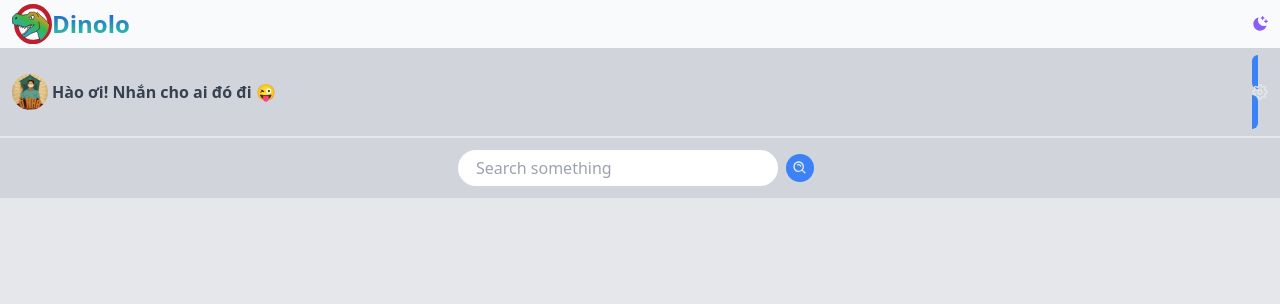
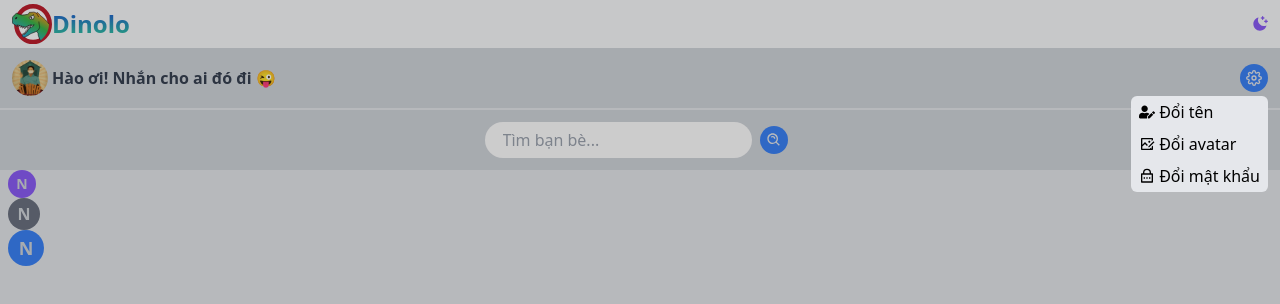
Before and after one commit to haola1210/projectX, a React (Create React App) app in the folder client/: page / in a window 1280 px wide. Both pictures are taken after a click on the element 1260 px from the left and 92 px from the top of the page. Shown: the top 304 px of the page. Built offline with nearby package versions, Linux system fonts and the light colour scheme.

Commit message:
fixed layout bug yesterday, add axios, create dropdown button and search, update README

```diff
--- a/client/package.json
+++ b/client/package.json
@@ -7,6 +7,7 @@
     "@testing-library/jest-dom": "^5.14.1",
     "@testing-library/react": "^11.2.7",
     "@testing-library/user-event": "^12.8.3",
+    "axios": "^0.21.1",
     "react": "^17.0.2",
     "react-dom": "^17.0.2",
     "react-icons": "^4.2.0",
--- /dev/null
+++ b/client/src/axios/axios.config.js
@@ -0,0 +1,7 @@
+import axios from "axios"
+
+const instance = axios.create({
+    baseURL : "https://jsonplaceholder.typicode.com/"
+})
+
+export default instance
--- a/client/src/components/ChatManager.jsx
+++ b/client/src/components/ChatManager.jsx
@@ -1,14 +1,33 @@
 import React from 'react';
 import img from "../assets/stayhome.jpg"
 import { FiSettings } from "react-icons/fi";
-import { BiSearchAlt } from "react-icons/bi";
-import DropDown from './DropDown';
+import { FaUserEdit } from "react-icons/fa";
+import { RiImageEditLine, RiLockPasswordLine } from "react-icons/ri";
+import ButtonDropDown from "./DropDown/ButtonDropDown"
+import SearchDropDown from './DropDown/SearchDropDown';
+import TempAvatar from './TempAvatar';
 
 const SettingBtn = (props) => (
     <span className="rounded-btn bg-blue-500 text-gray-200 dark:text-gray-800 dark:bg-yellow-500">
         <FiSettings />
     </span>
 )
+
+const SettingItem = ({icon, content}) => (
+    <div className="flex justify-center items-center">
+        <span className="pr-1">{icon}</span>
+
+        <span className="">{content}</span>
+    </div>
+)
+
+const settingList = [
+    { icon : <FaUserEdit />, content : "Đổi tên" },
+    { icon : <RiImageEditLine />, content : "Đổi avatar" },
+    { icon : <RiLockPasswordLine />, content : "Đổi mật khẩu" },
+]
+
+const listOfSettingItem = settingList.map(({ icon, content }) => <SettingItem icon={icon} content={content} />)
 
 function ChatMananger(props) {
     const userName = "Hào"
@@ -27,26 +46,21 @@ function ChatMananger(props) {
                         </h2>
                     </span>
 
-                    {/* <DropDown auto={true} list={[1, 2, 3]} Btn={SettingBtn} />  */}
-                    <span>
-                        <SettingBtn />
-                    </span>
+                    <ButtonDropDown auto={true} list={listOfSettingItem} Btn={SettingBtn} />
+                    {/*  */}
 
                 </div>
 
                 {/* search input & result */}
-                <div className="w-full px-3 py-2 flex justify-center items-center">
-                    <input type="text" className="styled-input rounded-full" placeholder="Search something"/>
-                    <span className="rounded-btn m-2 bg-blue-500 text-gray-200 dark:text-gray-800 dark:bg-yellow-500">
-                        <BiSearchAlt />
-                    </span>
-                </div>
+                <SearchDropDown />
 
             </div>
 
             {/* body */}
             <div className="w-full flex-grow px-2">
-
+                <TempAvatar character="N" size="sm" />
+                <TempAvatar character="N" size="md" />
+                <TempAvatar character="N" size="lg" />
             </div>
 
         </div>
--- /dev/null
+++ b/client/src/components/DropDown/ButtonDropDown.jsx
@@ -0,0 +1,42 @@
+import React, { useState } from 'react';
+
+const WrapItem = ({ children }) => (
+    <li className="hover:bg-gray-400 px-2 py-1 flex items-center justify-start flex-grow rounded-md">
+        { children }
+    </li>
+)
+
+function ButtonDropDown({ auto, Btn, list }) {
+    const [show, setShow] = useState(false)
+
+    return (
+        <>
+            {
+                list && list.length !== 0 && show &&
+                (<div
+                    onClick={() => setShow(false)}
+                    className="absolute w-screen h-screen bg-black bg-opacity-20 top-0 left-0"
+                    style={{zIndex : 2}}
+                />)
+            }
+            <div className="relative">
+                <div onClick={() => setShow(prev => !prev)} >
+                    <Btn />
+                </div>
+
+                {list && list.length !== 0 && show && (
+                    <div className={`absolute z-10 bg-gray-200 w-${!!auto ? "auto" : "full"} top-8 right-0 flex flex-col w-max rounded-md`}>
+                        {
+                            list.map((item, id) => (
+                                <WrapItem key={id}>{item}</WrapItem>
+                            ))
+                        }
+                    </div>
+                )}
+            </div>
+        </>
+
+    );
+}
+
+export default ButtonDropDown;
--- /dev/null
+++ b/client/src/components/DropDown/SearchDropDown.jsx
@@ -0,0 +1,83 @@
+import React, { useState } from 'react';
+import { BiSearchAlt, BiLoaderCircle } from "react-icons/bi";
+import useSearchUser from "../../hooks/useSearchUser"
+import TempAvatar from "../TempAvatar"
+
+function SearchDropDown() {
+
+    const [searchState, passString, show, setShow] = useSearchUser()
+    const [value, setValue] = useState("")
+
+
+
+    return (
+        <div className="w-full px-3 py-2 flex justify-center items-center">
+            {
+                show &&
+                (<div
+                    onClick={() => setShow(false)}
+                    className="absolute w-screen h-screen bg-black bg-opacity-20 top-0 left-0"
+                    style={{zIndex : 0}}
+                />)
+            }
+            <div className="relative">
+                <input
+                    type="text"
+                    className="styled-input rounded-full"
+                    placeholder="Tìm bạn bè..."
+                    onChange={e => setValue(e.target.value)}
+                    value = {value}
+                />
+
+                {/* dropdown  */}
+                {
+                    show &&
+                    <div
+                        style={{zIndex : 1}}
+                        className="absolute w-full max-w-sx bg-gray-200 flex flex-col top-12 left-0 rounded-md"
+                    >
+                        {
+                            searchState.data && searchState.data.length === 0 &&
+                            (<p className="bg-yellow-100 p-1 font-semibold text-gray-900 text-sm flex justify-center items-center rounded-md">
+                                Không tìm thấy người ấy
+                            </p>)
+                        }
+                        {
+                            searchState.error !== null &&
+                            (<p className="bg-red-300 p-1 font-semibold text-gray-900 text-sm flex justify-center items-center rounded-md">
+                                Lỗi khi tìm kiếm
+                            </p>)
+                        }
+                        {
+                            searchState.data && searchState.data.map((user, id) => (
+                                <div key={id}
+                                    className="flex flex-row justify-start items-center p-1 hover:bg-gray-400 rounded-md"
+                                    style={{zIndex: 1}}>
+                                    <TempAvatar character={user.name[0]} />
+                                    <span className="pl-1 text-sm font-semibold">
+                                        {user.name}
+                                    </span>
+                                </div>
+                            ))
+                        }
+                    </div>
+                }
+            </div>
+
+            <button
+                className="rounded-btn m-2 bg-blue-500 text-gray-200 dark:text-gray-800 dark:bg-yellow-500 disabled:opacity-50 "
+                onClick={() => passString(value, () => setValue(""))}
+                disabled={ searchState.isLoading }
+            >
+                {
+                    searchState.isLoading ? <BiLoaderCircle className="animate-spin" /> : <BiSearchAlt />
+                }
+            </button>
+
+
+
+        </div>
+    )
+}
+
+export default SearchDropDown
--- /dev/null
+++ b/client/src/components/TempAvatar.jsx
@@ -0,0 +1,29 @@
+import React from 'react';
+
+function TempAvatar({ character, size = "sm" }) {   //size: [sm, md, lg]
+    const colors = [
+        "gray",
+        "red",
+        "yellow",
+        "green",
+        "blue",
+        "indigo",
+        "purple",
+        "pink",
+    ]
+    const randomColor = colors[Math.floor(Math.random() * colors.length)]
+
+    const hw = {
+        sm : `h-7 w-7`,
+        md : `h-8 w-8`,
+        lg : `h-9 w-9`,
+    }
+
+    return (
+        <span className={`temp-avatar bg-${randomColor}-500 text-${size} ${hw[size]}`}>
+            { character }
+        </span>
+    );
+}
+
+export default TempAvatar;
--- /dev/null
+++ b/client/src/hooks/useSearchUser.js
@@ -0,0 +1,87 @@
+import { useEffect, useReducer, useState } from "react"
+import instance from "../axios/axios.config"
+
+
+const initialState = {
+    isLoading : false,
+    error : null,
+    data : null
+}
+
+const reducer = (state, action) => {
+    switch (action.type){
+        case "DO_SEARCH":
+            return {
+                ...initialState,
+                isLoading : true,
+            }
+
+        case "SEARCH_SUCCESSED":
+            return {
+                ...initialState,
+                data : action.payload
+            }
+
+        case "SEARCH_FAILURED":
+            return {
+                ...initialState,
+                error : action.error
+            }
+
+        default:
+            return initialState
+    }
+}
+
+/**
+ * action.type should be a string
+ * action.payload should be a array of users
+ * action.error should be a string of error message
+ */
+
+
+const useSearchUser = () => {
+    const [searchState, dispatch] = useReducer(reducer, initialState)
+    const [string, setString] = useState("")
+    const [show, setShow] = useState(false)
+
+    const passString = (value, cb) => {
+        console.log("click ", value)
+        setString(value)
+        cb()
+    }
+
+    useEffect(() => {
+        if(string !== ""){
+            console.log("start fetch")
+            setShow(false)
+            dispatch({
+                type : "DO_SEARCH"
+            })
+            instance
+            .get(`/users?name=${string}`)
+            .then(({ data }) => {
+                console.log(data)
+                setShow(true)
+                setString("")
+                return dispatch({
+                    type : "SEARCH_SUCCESSED",
+                    payload : data
+                })
+            })
+            .catch(error => {
+                console.log(error.message)
+                setShow(true)
+                setString("")
+                return dispatch({
+                    type : "SEARCH_FAILURED",
+                    error : error.message
+                })
+            })
+        }
+    }, [string, dispatch, setShow])
+
+    return [searchState, passString, show, setShow]
+}
+
+export default useSearchUser
--- a/client/src/index.css
+++ b/client/src/index.css
@@ -75,15 +75,36 @@
 
     }
 
+    .temp-avatar{
+    @apply
+        rounded-full
+        flex
+        justify-center
+        items-center
+        font-semibold
+        text-gray-300
+    }
+
+    .smooth-transform {
+        @apply
+            transition
+            duration-500
+    }
+
     .rounded-btn{
         @apply
+            flex
+            justify-center
+            items-center
             p-1
             rounded-full
             border-2
             border-transparent
             hover:border-blue-400
             cursor-pointer
-            select-none
+            select-none;
+        @apply smooth-transform
     }
 
+
 }
--- a/client/tailwind.config.js
+++ b/client/tailwind.config.js
@@ -973,6 +973,7 @@ module.exports = {
       ringOffsetWidth : ["active"],
       ringOffsetColor : ["active"],
       gradientColorStops : ["active"],
+      opacity : ["disabled"]
 
     }
   },
```
Also changed, not shown: client/src/components/DropDown.jsx (deleted, +0 -26 lines), 2 other files (tests, documents, lock files or other folders).
